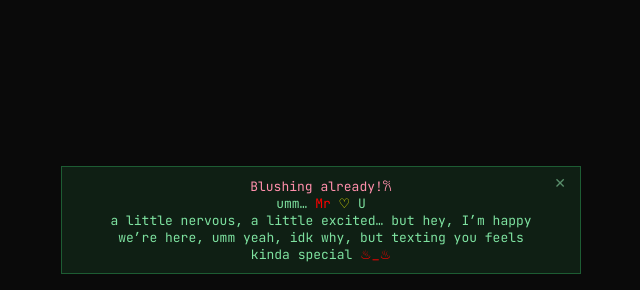
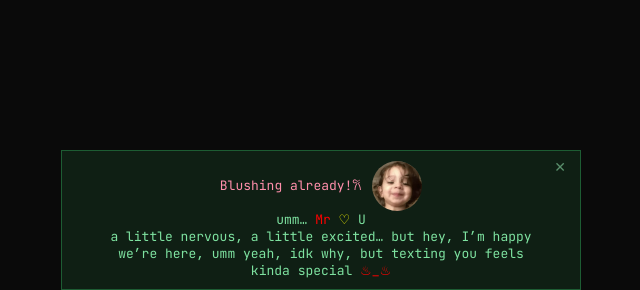
Before and after one commit to Rintu62/ghostchat, a website: page public/index.html in a window 1280 px wide. Shown: the part 16-306 px from the top of the page, without its empty margins (319-959 px from the left). Drawn offline with Linux system fonts and the light colour scheme.

Commit message:
Add small picture to popup

```diff
--- a/public/index.html
+++ b/public/index.html
@@ -327,7 +327,15 @@
 }
 
 
-
+/* Small picture in greeting popup */
+#hello .mini {
+  width: 50px;
+  height: 50px;
+  border-radius: 50%;
+  object-fit: cover;
+  vertical-align: middle;
+  margin-left: 3px;
+}
 
 
 
@@ -348,7 +356,7 @@
 
       <div id="hello">
 
-  <span style="color: #FF8FAB;">Blushing already!𐙚</span> <br>
+  <span style="color: #FF8FAB;">Blushing already!𐙚</span> <img src="/pic.jpg" class="mini" alt=""> <br>
   umm…  <span style="color: red;">Mr </span>   <span style="color: yellow;">♡</span> U<br>
   a little nervous, a little excited…
 but hey, I’m happy we’re here, umm yeah,
```
Also changed, not shown: pic.jpg (added).
